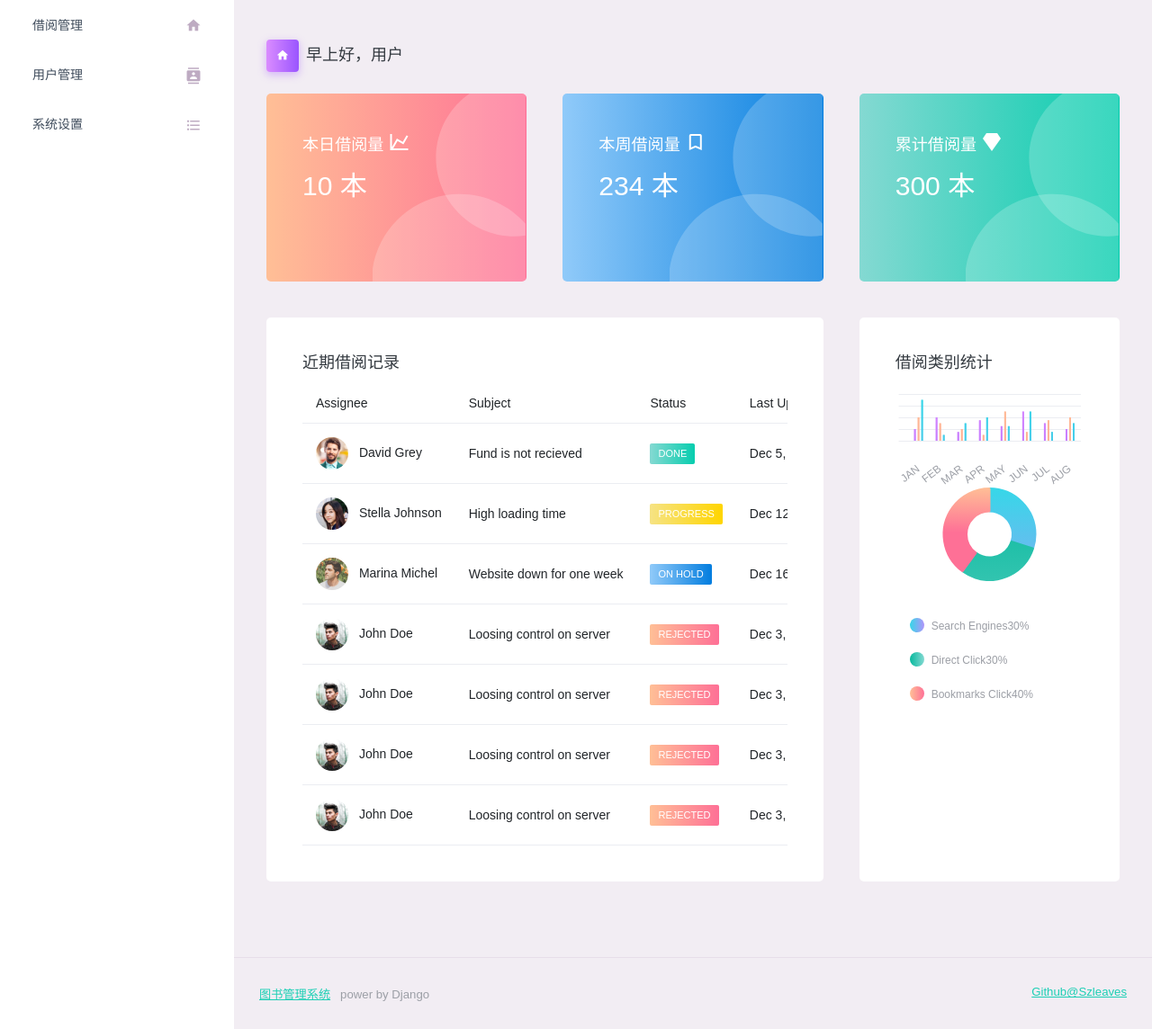
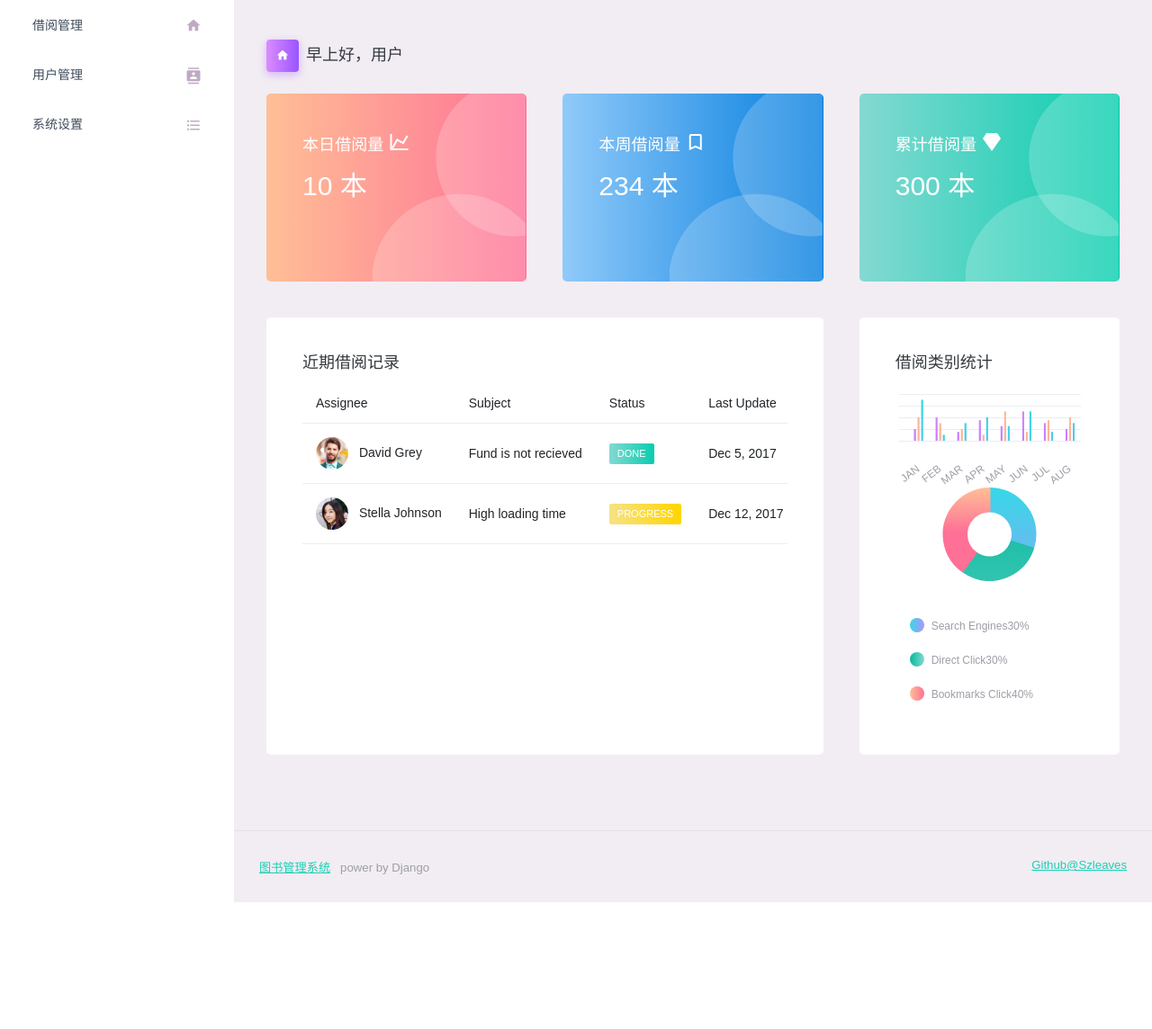
Before and after one commit to SzLeaves/django-librarymanager, a Django app: template templates/samples/index.html in a window 1280 px wide. Shown: the part 70-1214 px from the top of the page at 90% size. After the commit the page ends 1073 px from the top, so only its background shows below. Run offline with Django 4.2, Linux system fonts and the light colour scheme; the template is opened without the code that fills it, so the values that code supplies are empty; parts of the project's set-up code (start-up, migrations or seed data) failed here and were passed over; some libraries are stand-ins or nearby versions.

Commit message:
update: main page template

```diff
--- a/templates/samples/index.html
+++ b/templates/samples/index.html
@@ -1,25 +1,26 @@
+{% load static %}
 <!DOCTYPE html>
-<html lang="en">
+<html lang="zh">
 <head>
     <!-- Required meta tags -->
     <meta charset="utf-8">
     <meta name="viewport" content="width=device-width, initial-scale=1, shrink-to-fit=no">
-    <title>Purple Admin</title>
+    <title>Title</title>
     <!-- plugins:css -->
-    <link rel="stylesheet" href="../../static/vendors/mdi/css/materialdesignicons.min.css">
-    <link rel="stylesheet" href="../../static/vendors/css/vendor.bundle.base.css">
-    <link rel="stylesheet" href="../../static/css/style.css">
-    <link rel="stylesheet" href="../../static/css/index.css">
+    <link rel="stylesheet" href="{% static 'vendors/mdi/css/materialdesignicons.min.css' %}">
+    <link rel="stylesheet" href="{% static 'vendors/css/vendor.bundle.base.css' %}">
+    <link rel="stylesheet" href="{% static 'css/style.css' %}">
+    <link rel="stylesheet" href="{% static 'css/index.css' %} ">
     <!-- End layout styles -->
-    <link rel="shortcut icon" href="../../static/images/favicon.ico"/>
+    <link rel="shortcut icon" href="{% static 'images/favicon.ico' %}"/>
 </head>
 <body>
 <div class="container-scroller">
     <!-- top nav -->
     <nav class="navbar default-layout-navbar col-lg-12 col-12 p-0 fixed-top d-flex flex-row">
         <div class="text-center navbar-brand-wrapper d-flex align-items-center justify-content-center">
-            <a class="navbar-brand brand-logo" href="index.html"><img src="../../static/images/book-large.svg" alt="logo"/></a>
-            <a class="navbar-brand brand-logo-mini" href="index.html"><img src="../../static/images/book.svg" alt="logo"/></a>
+            <a class="navbar-brand brand-logo" href=""><img src="{% static 'images/book-large.svg' %}" alt="logo"/></a>
+            <a class="navbar-brand brand-logo-mini" href=""><img src="{% static 'images/book.svg' %}" alt="logo"/></a>
         </div>
         <div class="navbar-menu-wrapper d-flex align-items-stretch">
             <button class="navbar-toggler navbar-toggler align-self-center" type="button" data-toggle="minimize">
@@ -151,7 +152,7 @@
                                         <tbody>
                                         <tr>
                                             <td>
-                                                <img src="../../static/images/faces/face1.jpg" class="me-2" alt="image"> David Grey
+                                                <img src="{% static 'images/faces/face1.jpg' %}" class="me-2" alt="image"> David Grey
                                             </td>
                                             <td> Fund is not recieved</td>
                                             <td>
@@ -162,7 +163,7 @@
                                         </tr>
                                         <tr>
                                             <td>
-                                                <img src="../../static/images/faces/face2.jpg" class="me-2" alt="image"> Stella Johnson
+                                                <img src="{% static '/images/faces/face2.jpg' %}" class="me-2" alt="image"> Stella Johnson
                                             </td>
                                             <td> High loading time</td>
                                             <td>
@@ -170,62 +171,6 @@
                                             </td>
                                             <td> Dec 12, 2017</td>
                                             <td> WD-12346</td>
-                                        </tr>
-                                        <tr>
-                                            <td>
-                                                <img src="../../static/images/faces/face3.jpg" class="me-2" alt="image"> Marina Michel
-                                            </td>
-                                            <td> Website down for one week</td>
-                                            <td>
-                                                <label class="badge badge-gradient-info">ON HOLD</label>
-                                            </td>
-                                            <td> Dec 16, 2017</td>
-                                            <td> WD-12347</td>
-                                        </tr>
-                                        <tr>
-                                            <td>
-                                                <img src="../../static/images/faces/face4.jpg" class="me-2" alt="image"> John Doe
-                                            </td>
-                                            <td> Loosing control on server</td>
-                                            <td>
-                                                <label class="badge badge-gradient-danger">REJECTED</label>
-                                            </td>
-                                            <td> Dec 3, 2017</td>
-                                            <td> WD-12348</td>
-                                        </tr>
-
-                                        <tr>
-                                            <td>
-                                                <img src="../../static/images/faces/face4.jpg" class="me-2" alt="image"> John Doe
-                                            </td>
-                                            <td> Loosing control on server</td>
-                                            <td>
-                                                <label class="badge badge-gradient-danger">REJECTED</label>
-                                            </td>
-                                            <td> Dec 3, 2017</td>
-                                            <td> WD-12348</td>
-                                        </tr>
-                                        <tr>
-                                            <td>
-                                                <img src="../../static/images/faces/face4.jpg" class="me-2" alt="image"> John Doe
-                                            </td>
-                                            <td> Loosing control on server</td>
-                                            <td>
-                                                <label class="badge badge-gradient-danger">REJECTED</label>
-                                            </td>
-                                            <td> Dec 3, 2017</td>
-                                            <td> WD-12348</td>
-                                        </tr>
-                                        <tr>
-                                            <td>
-                                                <img src="../../static/images/faces/face4.jpg" class="me-2" alt="image"> John Doe
-                                            </td>
-                                            <td> Loosing control on server</td>
-                                            <td>
-                                                <label class="badge badge-gradient-danger">REJECTED</label>
-                                            </td>
-                                            <td> Dec 3, 2017</td>
-                                            <td> WD-12348</td>
                                         </tr>
                                         </tbody>
                                     </table>
```
Also changed, not shown: other parts of templates/samples/index.html (+12 -12 lines).
